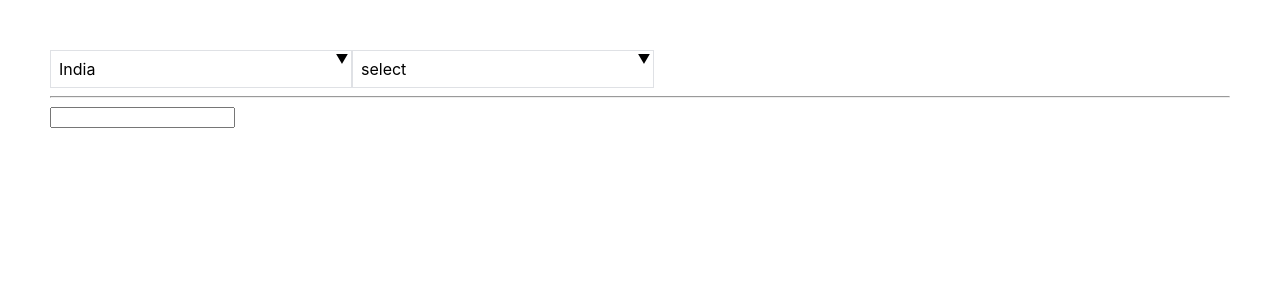
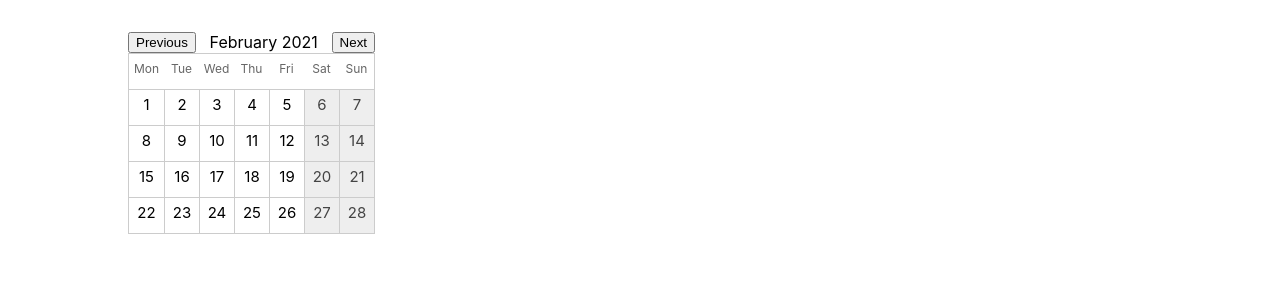
Before and after one commit to mohdovais/react-components, a React (Vite) app: page / in a window 1280 px wide. Shown: the top 300 px of the page. Built offline with nearby package versions, Linux system fonts and the light colour scheme.

Commit message:
basic calendar

```diff
--- a/src/App.tsx
+++ b/src/App.tsx
@@ -1,78 +1,11 @@
-import React, { useEffect, useMemo, useState } from "react";
-import { Combobox, Option } from "./components/combobox";
-import { parseDate } from "./utils/date-parse";
+import React from "react";
+import Calendar from "./components/calendar/Calendar";
 //import countries from "../data/countries.json";
 
-type Country = {
-  name: string;
-  code: string;
-};
-
 function App(): JSX.Element {
-  const [countries, setCountries] = useState<Country[]>([]);
-  const [val, setVal] = useState<Country | undefined>(countries[100]);
-  const [val2, setVal2] = useState<Country[]>([]);
-  const [query, setQuery] = useState("");
-
-  useEffect(() => {
-    fetch("/data/countries.json")
-      .then((response) => response.json())
-      .then((countries) => {
-        setCountries(countries);
-        setVal(countries[100]);
-      });
-  }, []);
-
-  const options = useMemo(() => {
-    const regexr = new RegExp(query, "i");
-    return countries
-      .filter((country: Country) => regexr.test(country.name))
-      .map((country: Country) => (
-        <Option key={country.code} value={country}>
-          {country.name}
-        </Option>
-      ));
-  }, [countries, query]);
-
   return (
-    <div style={{ padding: 50 }}>
-      <Combobox
-        value={val}
-        onChange={setVal}
-        display={(country?: Country) => country?.name ?? "select"}
-        onSearch={setQuery}
-      >
-        {options}
-      </Combobox>
-
-      <Combobox<Country>
-        value={val2}
-        onChange={setVal2}
-        display={(countries: Country[]) =>
-          countries.length === 0
-            ? "select"
-            : countries.length === 1
-            ? countries[0].name
-            : countries.length + " selected"
-        }
-        onSearch={setQuery}
-        multiple
-      >
-        {options}
-      </Combobox>
-      <div>
-        <hr />
-      </div>
-      <input
-        type="text"
-        onBlur={(event) => {
-          const p = performance.now();
-          const el = event.target;
-          const val = parseDate(el.value);
-          console.log(val, performance.now() - p);
-          el.value = val;
-        }}
-      />
+    <div style={{ width: 1024, padding: "2em", margin: "0 auto" }}>
+      <Calendar onSelect={(date) => console.log(date)} />
     </div>
   );
 }
--- /dev/null
+++ b/src/components/calendar/Calendar.module.css
@@ -0,0 +1,12 @@
+.calendar {
+    display: inline-block;
+}
+
+.header {
+    display: flex;
+}
+
+.title {
+    flex: 1;
+    text-align: center;
+}
--- /dev/null
+++ b/src/components/calendar/Calendar.tsx
@@ -0,0 +1,51 @@
+import React, { useState } from "react";
+import Month from "./Month";
+import { months_long } from "./utils";
+import style from "./Calendar.module.css";
+
+interface CalendarProps {
+  date?: string;
+  onSelect?: (date: string) => void;
+}
+
+export default function Calendar(props: CalendarProps): JSX.Element {
+  const { onSelect } = props;
+  const [currentMonthYear, setCurrentMonthYear] = useState(() => {
+    const date = new Date();
+    const month = date.getMonth() + 1;
+    const year = date.getFullYear();
+    return { month, year };
+  });
+  const { month, year } = currentMonthYear;
+
+  const next = () =>
+    setCurrentMonthYear(({ month, year }) => {
+      return month < 12
+        ? { month: month + 1, year }
+        : { month: 1, year: year + 1 };
+    });
+
+  const prev = () =>
+    setCurrentMonthYear(({ month, year }) => {
+      return month > 1
+        ? { month: month - 1, year }
+        : { month: 12, year: year - 1 };
+    });
+
+  return (
+    <div className={style.calendar}>
+      <div className={style.header}>
+        <button type="button" onClick={() => prev()}>
+          Previous
+        </button>
+        <div className={style.title}>
+          {months_long[month - 1]} {year}
+        </div>
+        <button type="button" onClick={next}>
+          Next
+        </button>
+      </div>
+      <Month year={year} month={month} onSelect={onSelect} />
+    </div>
+  );
+}
--- /dev/null
+++ b/src/components/calendar/Month.module.css
@@ -0,0 +1,42 @@
+.month {
+    --display: inline-block;
+    border: 1px solid #ccc;
+    font-size: 15px;
+}
+.tr {
+  display: flex;
+}
+
+.th, .td {
+    text-align: center;
+    width: 35px;
+    height: 35px;
+    line-height: 30px;
+    box-sizing: border-box;
+}
+
+.th {
+    font-size: 0.8em;
+    color: #666;
+}
+
+.td + .td {
+    border-left: 1px solid #ccc;
+}
+
+.td.weekend {
+    background-color: #eee;
+    color: #444;
+}
+
+.td:not(.disabled):not(:empty){
+    cursor: pointer;
+}
+
+.td:not(.disabled):not(:empty):hover{
+    background-color: #ddd;
+}
+
+.tr + .tr {
+    border-top: 1px solid #ccc;
+}
--- /dev/null
+++ b/src/components/calendar/Month.tsx
@@ -0,0 +1,71 @@
+import React from "react";
+import { getDaysInMonth, weekdays_short, toISOString } from "./utils";
+import style from "./Month.module.css";
+import { memo, useCallback } from "../react";
+
+interface MonthProps {
+  month: number;
+  year: number;
+  min?: string;
+  max?: string;
+  onSelect?: (date: string) => void;
+}
+
+const Header = memo(function Header() {
+  return (
+    <header className={style.tr}>
+      {weekdays_short.map((weekday) => (
+        <div key={weekday} className={style.th}>
+          {weekday}
+        </div>
+      ))}
+    </header>
+  );
+});
+
+const emptyFn = () => {};
+
+export default function Month(props: MonthProps): JSX.Element {
+  const { month, year, onSelect = emptyFn } = props;
+  const max = getDaysInMonth(month, year);
+  const firstDay = new Date(year, month - 1, 1).getDay();
+  const weeks = Math.ceil((max + firstDay - 1) / 7);
+  const rows = [];
+  console.log(firstDay, weeks);
+
+  const callback = useCallback(
+    (event: React.MouseEvent<HTMLDivElement>) => {
+      onSelect(event.target.getAttribute("data-date"));
+    },
+    [onSelect]
+  );
+
+  for (let i = 0; i < weeks; i++) {
+    rows.push(
+      <div key={"week" + i} className={style.tr}>
+        {[1, 2, 3, 4, 5, 6, 7].map((d) => {
+          const day = i * 7 + d - firstDay + 1;
+          const valid = day > 0 && day <= max;
+          const date = valid ? toISOString(year, month, day) : "";
+          return (
+            <div
+              key={"day" + d}
+              className={style.td + " " + (d > 5 ? style.weekend : "")}
+              data-date={date}
+              onClick={valid ? callback : undefined}
+            >
+              {valid ? day : null}
+            </div>
+          );
+        })}
+      </div>
+    );
+  }
+
+  return (
+    <div className={style.month}>
+      <Header />
+      {rows}
+    </div>
+  );
+}
--- /dev/null
+++ b/src/components/calendar/utils.ts
@@ -0,0 +1,19 @@
+const split = (str: string) => str.split(",");
+export const months_short = split(
+  "Jan,Feb,Mar,Apr,May,Jun,Jul,Aug,Sep,Oct,Nov,Dec"
+);
+export const months_long = split(
+  "January,February,March,April,May,June,July,August,September,October,November,December"
+);
+export const weekdays_long = split(
+  "Monday,Tuesday,Wednesday,Thursday,Friday,Saturday,Sunday"
+);
+export const weekdays_short = split("Mon,Tue,Wed,Thu,Fri,Sat,Sun");
+
+export const getDaysInMonth = (month: number, year: number): number =>
+  new Date(year, month, 0).getDate();
+
+const twoDigits = (num: number): string => (num > 9 ? "" : "0") + num;
+
+export const toISOString = (year: number, month: number, day: number): string =>
+  year + "-" + twoDigits(month) + "-" + twoDigits(day);
```
Also changed, not shown: src/utils/date-parse.ts (+17 -3 lines).
